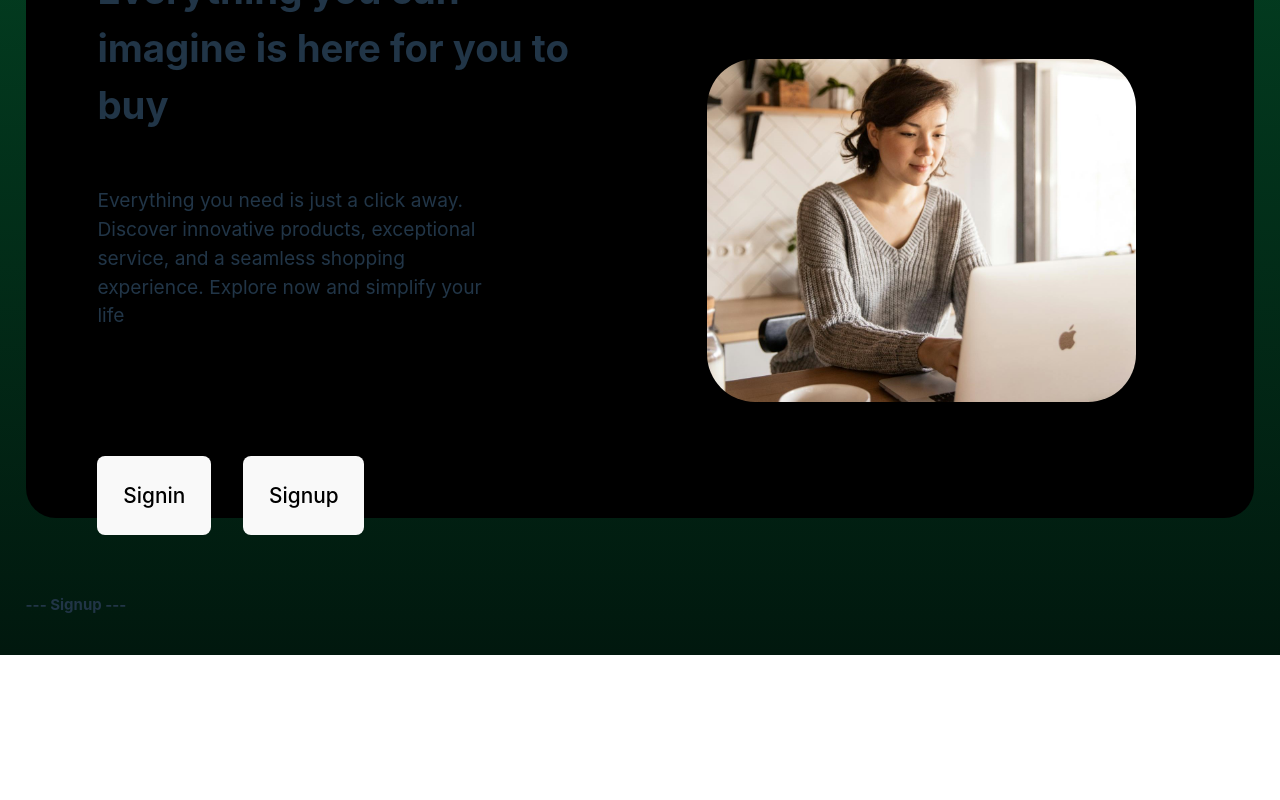
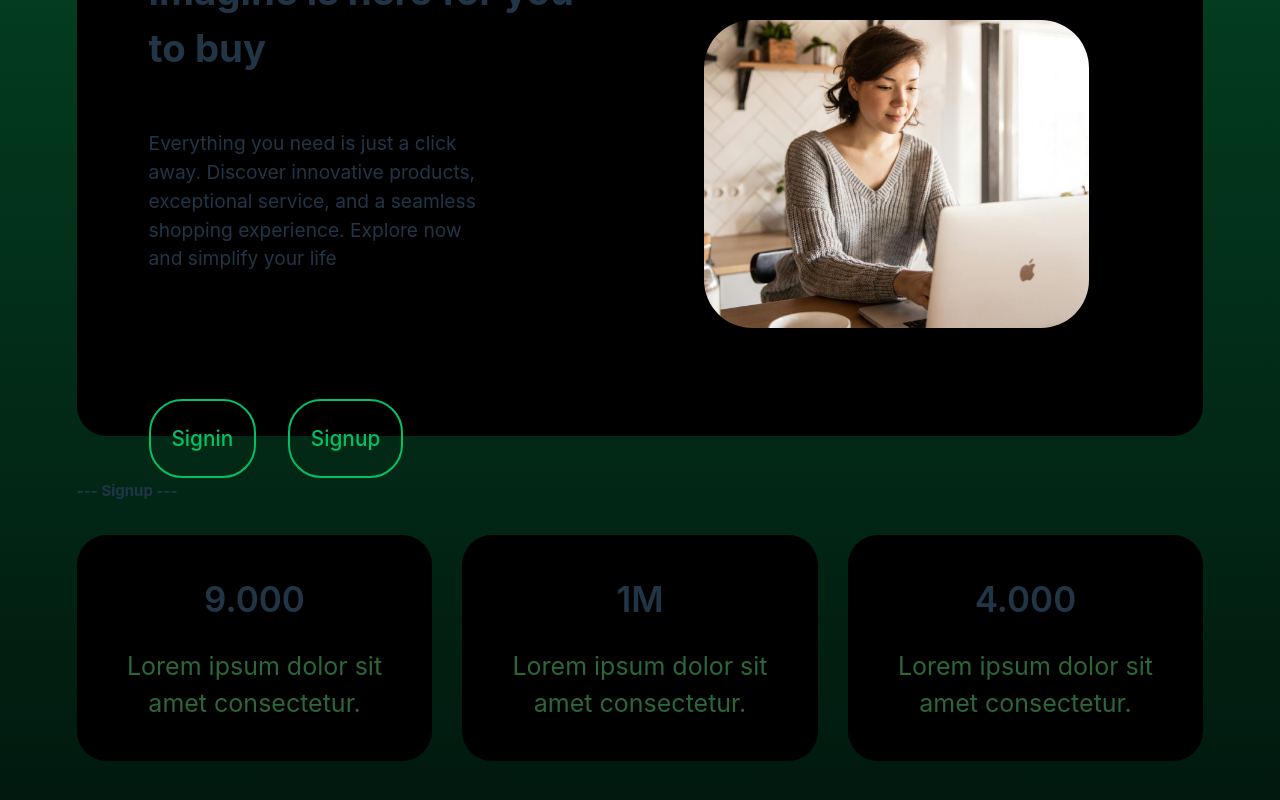
Before and after one commit to celik-arda/e-commerce, a React (Vite) app: page /signup in a window 1280 px wide. Shown: the part 220-1020 px from the top of the page. Before the commit the page ends 875 px from the top, so only its background shows below. Built offline with nearby package versions, Linux system fonts and the light colour scheme.

Commit message:
feat: complete numbers section
add NumberSection component that includes statistics, with scss style

4

Signed-off-by: celik-arda <“ardacelik.dev@gmail.com”>

```diff
--- a/src/App.css
+++ b/src/App.css
@@ -1,4 +1,4 @@
-.page_container .button_dark {
+.page_container button {
   background-color: transparent;
   text-align: center;
   color: white;
@@ -20,10 +20,9 @@ body {
 }
 
 .page_container {
-  width: 96vw;
-  padding: 2vw;
+  width: 88vw;
+  padding: 2vw 6vw;
   height: -moz-fit-content;
   height: fit-content;
   background-image: linear-gradient(to top, #01180e, #034524);
-  outline: 4px dashed red;
 }/*# sourceMappingURL=App.css.map */
--- a/src/App.tsx
+++ b/src/App.tsx
@@ -4,6 +4,7 @@ import { Routes, Route } from 'react-router-dom';
 
 // ---  Components  ---  //
 import Header from './components/header/Header.tsx';
+import NumberSection from './components/numbersSection/NumbersSection.tsx';
 import Categories from './components/categories/Categories.tsx';
 import Basket from './components/basket/Basket.tsx';
 import Signin from './components/signin/Signin.tsx';
@@ -34,7 +35,7 @@ function App() {
 
 
                 <section>
-
+                    <NumberSection />
                 </section>
 
 
--- a/src/_variables.scss
+++ b/src/_variables.scss
@@ -36,8 +36,6 @@ $icon_regular: #29a66a;
     display: flex;
     justify-content: center;
     align-items: center;
-    width: 1000px;
-    height: 500px;
 }
 // --- (END) Inherited Specifications  --- //
 
--- a/src/components/header/Header.module.css
+++ b/src/components/header/Header.module.css
@@ -2,8 +2,6 @@
   display: flex;
   justify-content: center;
   align-items: center;
-  width: 1000px;
-  height: 500px;
 }
 
 .header_container {
@@ -39,9 +37,9 @@
 .hero_section {
   width: -moz-fit-content;
   width: fit-content;
-  margin: 4rem auto;
+  margin: 2rem auto;
   padding: 3.5em;
-  max-height: 500px;
+  max-height: 450px;
   background-color: black;
   border-radius: 3em;
 }
--- /dev/null
+++ b/src/components/numbersSection/NumbersSection.module.css
@@ -0,0 +1,31 @@
+.numbers_container {
+  display: flex;
+  justify-content: center;
+  align-items: center;
+}
+
+.numbers_container {
+  width: 100%;
+  margin: 2rem auto;
+  -moz-column-gap: 3em;
+       column-gap: 3em;
+}
+.numbers_container .numbers_card {
+  width: 100%;
+  background-color: black;
+  display: grid;
+  grid-template-rows: 6fr 6fr;
+  text-align: center;
+  padding: 3.8em;
+  flex-grow: 1;
+  flex: 1;
+  border-radius: 3em;
+}
+.numbers_container .numbers_card .number {
+  font-size: 3.5em;
+  font-weight: 600;
+}
+.numbers_container .numbers_card .number_text {
+  font-size: 2.5em;
+  color: #2c6639;
+}/*# sourceMappingURL=NumbersSection.module.css.map */
--- /dev/null
+++ b/src/components/numbersSection/NumbersSection.module.scss
@@ -0,0 +1,31 @@
+@import '../../variables';
+
+.numbers_container {
+    @extend %centered_flex;
+    width: 100%;
+    margin: 2rem auto;
+    column-gap: 3em;
+
+    .numbers_card {
+        width: 100%;
+        background-color: black;
+        display: grid;
+        grid-template-rows: 6fr 6fr;
+        text-align: center;
+        padding: 3.8em;
+        flex-grow: 1;
+        flex: 1;
+        border-radius: 3em;
+
+
+        .number {
+            font-size: 3.5em;
+            font-weight: 600;
+        }
+
+        .number_text {
+            font-size: 2.5em;
+            color: $text-regular;
+        }
+    }
+}
--- /dev/null
+++ b/src/components/numbersSection/NumbersSection.tsx
@@ -0,0 +1,23 @@
+import style from './NumbersSection.module.css';
+
+
+const NumbersSection = () => {
+    return (
+        <div className={style.numbers_container}>
+            <div className={style.numbers_card}>
+                <div className={style.number}>9.000</div>
+                <div className={style.number_text}>Lorem ipsum dolor sit amet consectetur.</div>
+            </div>
+            <div className={style.numbers_card}>
+                <div className={style.number}>1M</div>
+                <div className={style.number_text}>Lorem ipsum dolor sit amet consectetur.</div>
+            </div>
+            <div className={style.numbers_card}>
+                <div className={style.number}>4.000</div>
+                <div className={style.number_text}>Lorem ipsum dolor sit amet consectetur.</div>
+            </div>
+        </div>
+    )
+}
+
+export default NumbersSection
```
Also changed, not shown: 1 other file (tests, documents, lock files or other folders).
